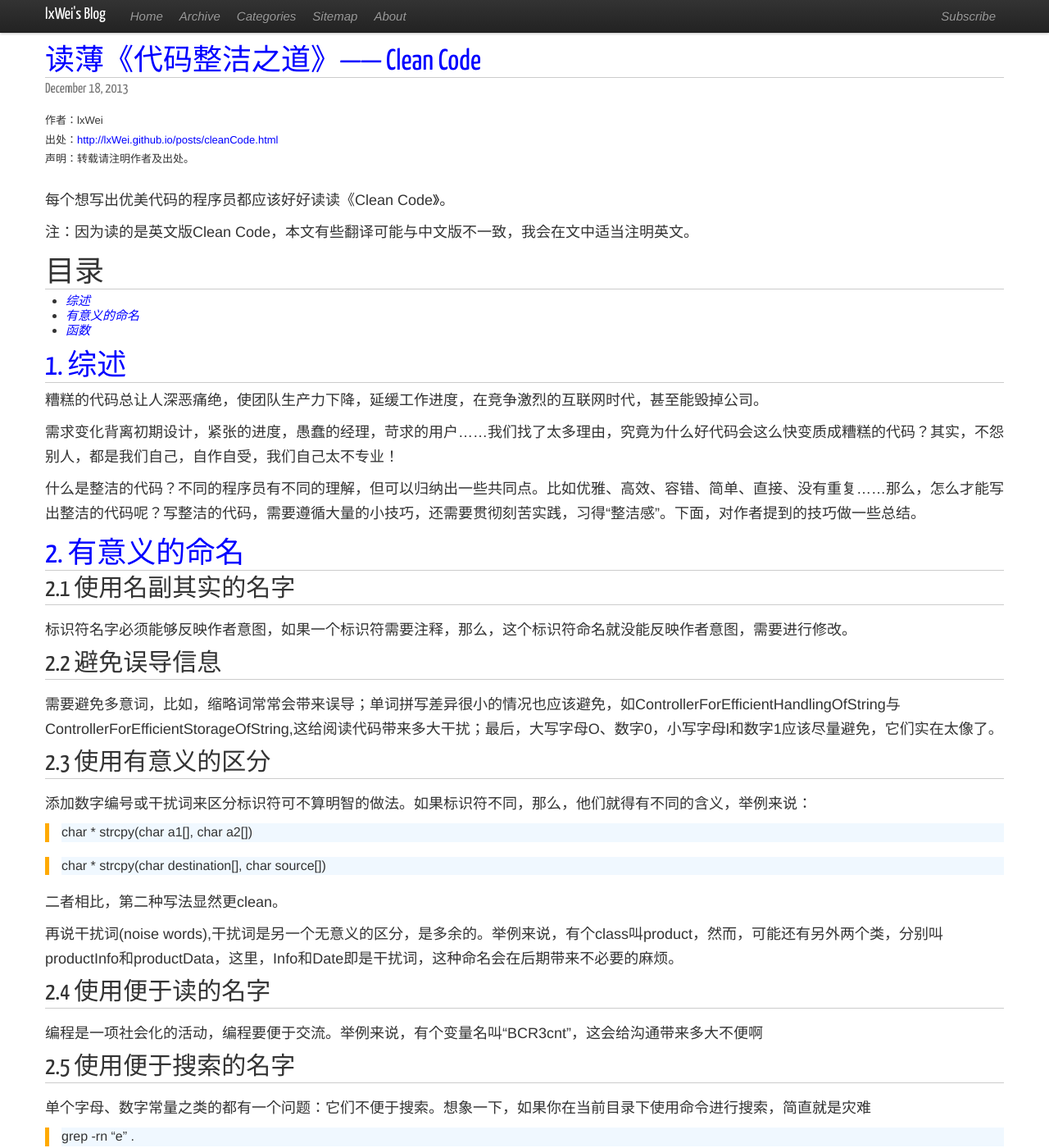
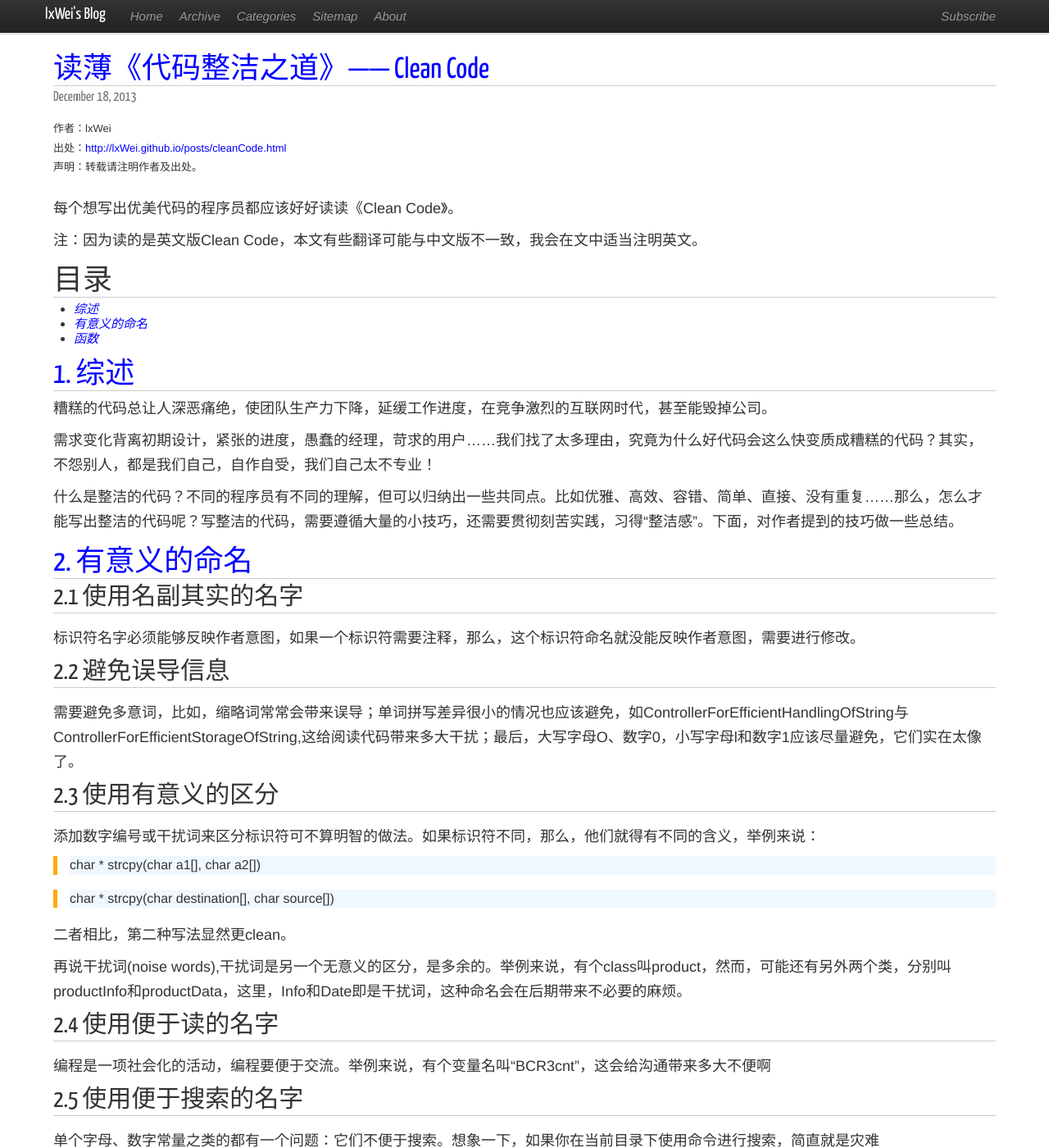
Before and after one commit to lxWei/lxwei.github.com, a Jekyll site: the page built from index.html, in a window 1280 px wide and 1400 px high. Shown: the whole window at 82% size. Built offline with Jekyll 4.4.1, drawn with Linux system fonts in a browser that asks for light colours; nearby versions of some CDN libraries; Markdown is read by kramdown in place of the engine named in the settings.

Commit message:
修改背景

```diff
--- a/assets/css/app.css
+++ b/assets/css/app.css
@@ -19,6 +19,10 @@
   font-size: 25px;
   padding-bottom: 5px;
   margin-bottom: 10px;
+}
+#post {
+    background: white;
+    padding: 10px 10px 10px 10px;
 }
 
 #post .authoring{
```
Also changed, not shown: assets/css/bootstrap.min.css, assets/img/background.jpg (added).
